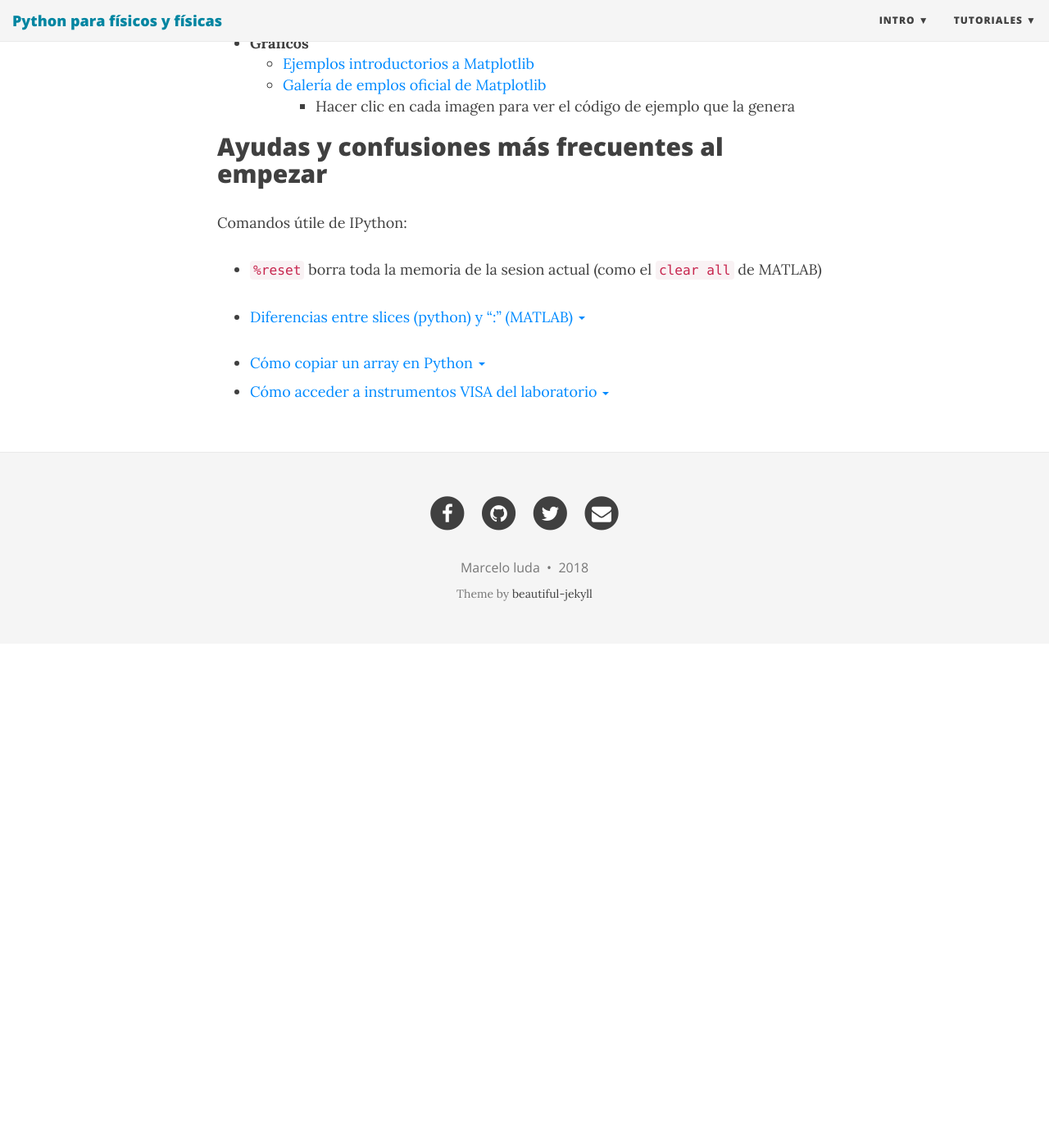
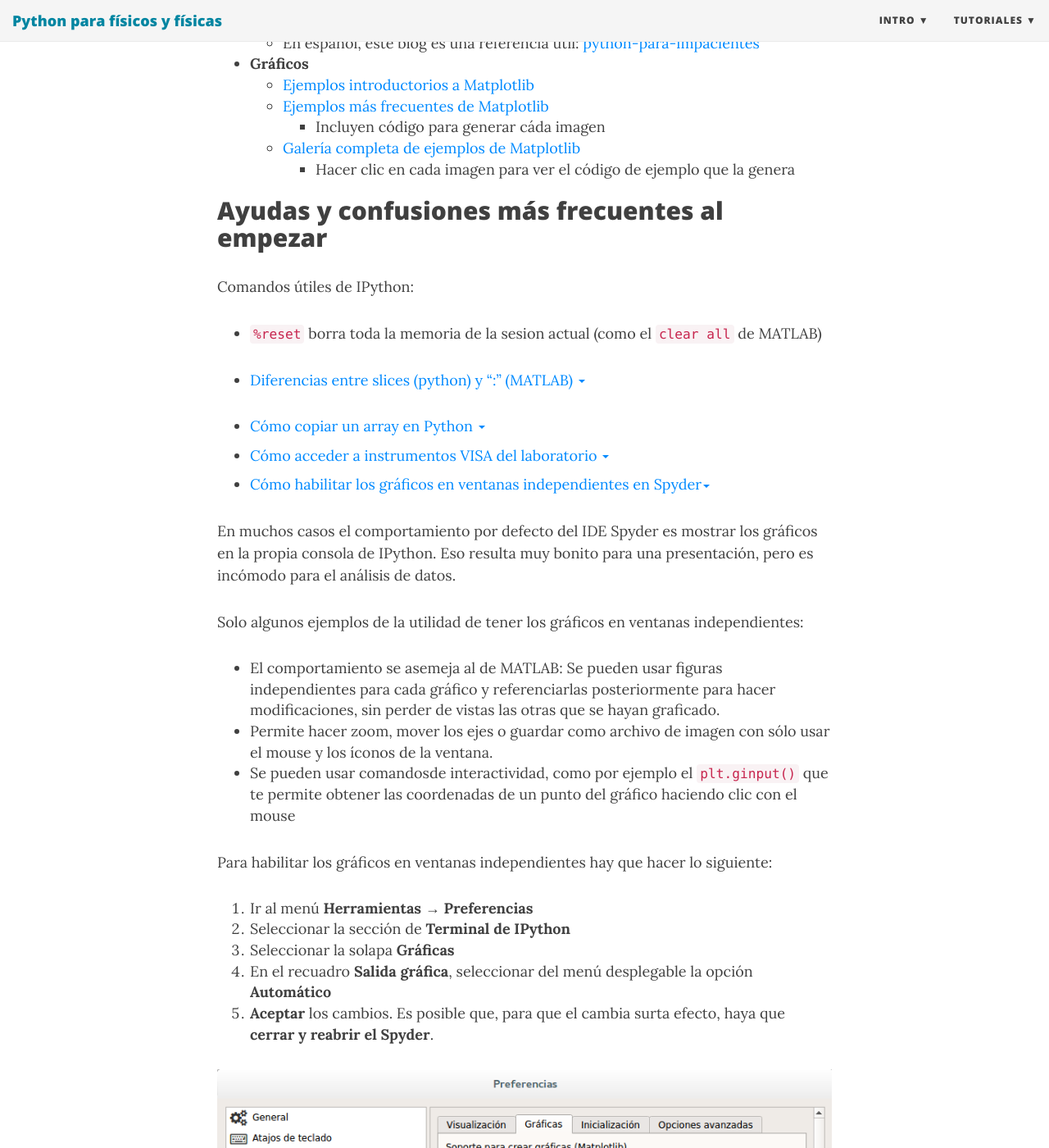
Before and after one commit to marceluda/python-para-fisicos, a Jekyll site: the page built from intro/de-matlab-a-python.md, in a window 1280 px wide and 1400 px high, scrolled down 4369 px. Shown: the whole window at 82% size. Built offline with Jekyll 4.4.1, drawn with Linux system fonts in a browser that asks for light colours; nearby versions of some CDN libraries; before the commit the page ends 5154 px from its top, so only the background shows below that; some of the changed text lies outside the part shown.

Commit message:
imagen de preferencias

```diff
--- a/intro/de-matlab-a-python.md
+++ b/intro/de-matlab-a-python.md
@@ -182,6 +182,7 @@
     - Es una guía pormenorizada.
   - **Consejos oficiales de SciPy para migrar a Python (en inglés):**
     - [NumPy_for_Matlab_Users](http://scipy.github.io/old-wiki/pages/NumPy_for_Matlab_Users.html)
+    - El [sitio de SciPy](https://www.scipy.org/) en general tiene mucha información útil.
   - **Referencia del lenguaje Python** (para programadores, no tanto para ciencia/ingeniería):
     - El WikiBook es de gran utilidad (inglés): [Python_Programming](https://en.wikibooks.org/wiki/Python_Programming)
     - Si nunca programaste, podés arrancar por acá:
@@ -190,12 +191,14 @@
       [python-para-impacientes](http://python-para-impacientes.blogspot.com.ar/p/indice.html)
   - **Gráficos**
     - [Ejemplos introductorios a Matplotlib](http://webs.ucm.es/info/aocg/python/modulos_cientificos/matplotlib/index.html)
-    - [Galería de emplos oficial de Matplotlib](https://matplotlib.org/gallery.html)
+    - [Ejemplos más frecuentes de Matplotlib](https://matplotlib.org/users/screenshots.html)
+      - Incluyen código para generar cáda imagen
+    - [Galería completa de ejemplos de Matplotlib](https://matplotlib.org/gallery.html)
       - Hacer clic en cada imagen para ver el código de ejemplo que la genera
 
 ## Ayudas y confusiones más frecuentes al empezar
 
-Comandos útile de IPython:
+Comandos útiles de IPython:
   - `%reset` borra toda la memoria de la sesion actual (como el `clear all` de MATLAB)
 
 
@@ -311,3 +314,38 @@
 [hgrecco/labosdf](https://github.com/hgrecco/labosdf/tree/master/software/python/instrumentos)
 
 </div>
+
+
+- <a data-toggle="collapse" href="#ayuda_ventanas_graficas" aria-expanded="false" aria-controls="ayuda_ventanas_graficas">Cómo habilitar los gráficos en ventanas independientes en Spyder<span class="caret"></span></a>
+
+<div id="ayuda_ventanas_graficas" class="collapse" markdown="1" style="padding: 10px; border: 1px solid gray; border-radius: 5px;">
+
+
+</div>
+
+
+En muchos casos el comportamiento por defecto del IDE Spyder es mostrar los gráficos
+en la propia consola de IPython. Eso resulta muy bonito para una presentación, pero
+es incómodo para el análisis de datos.
+
+Solo algunos ejemplos de la utilidad de tener los gráficos en ventanas independientes:
+
+  - El comportamiento se asemeja al de MATLAB: Se pueden usar figuras independientes
+    para cada gráfico y referenciarlas posteriormente para hacer modificaciones, sin
+    perder de vistas las otras que se hayan graficado.
+  - Permite hacer zoom, mover los ejes o guardar como archivo de imagen con sólo
+    usar el mouse y los íconos de la ventana.
+  - Se pueden usar comandosde interactividad, como por ejemplo el `plt.ginput()`
+    que te permite obtener las coordenadas de un punto del gráfico haciendo clic
+    con el mouse
+
+Para habilitar los gráficos en ventanas independientes hay que hacer lo siguiente:
+  1. Ir al menú **Herramientas** &rarr; **Preferencias**
+  2. Seleccionar la sección de **Terminal de IPython**
+  3. Seleccionar la solapa **Gráficas**
+  4. En el recuadro **Salida gráfica**, seleccionar del menú desplegable
+     la opción **Automático**
+  5. **Aceptar** los cambios. Es posible que, para que el cambia surta efecto,
+     haya que **cerrar y reabrir el Spyder**.
+
+![spyder_pref]({{ site.baseurl }}/img/spyder_preferencias_iphython.png "spyder pref")
```
Also changed, not shown: img/spyder_preferencias_iphython.png (added).
